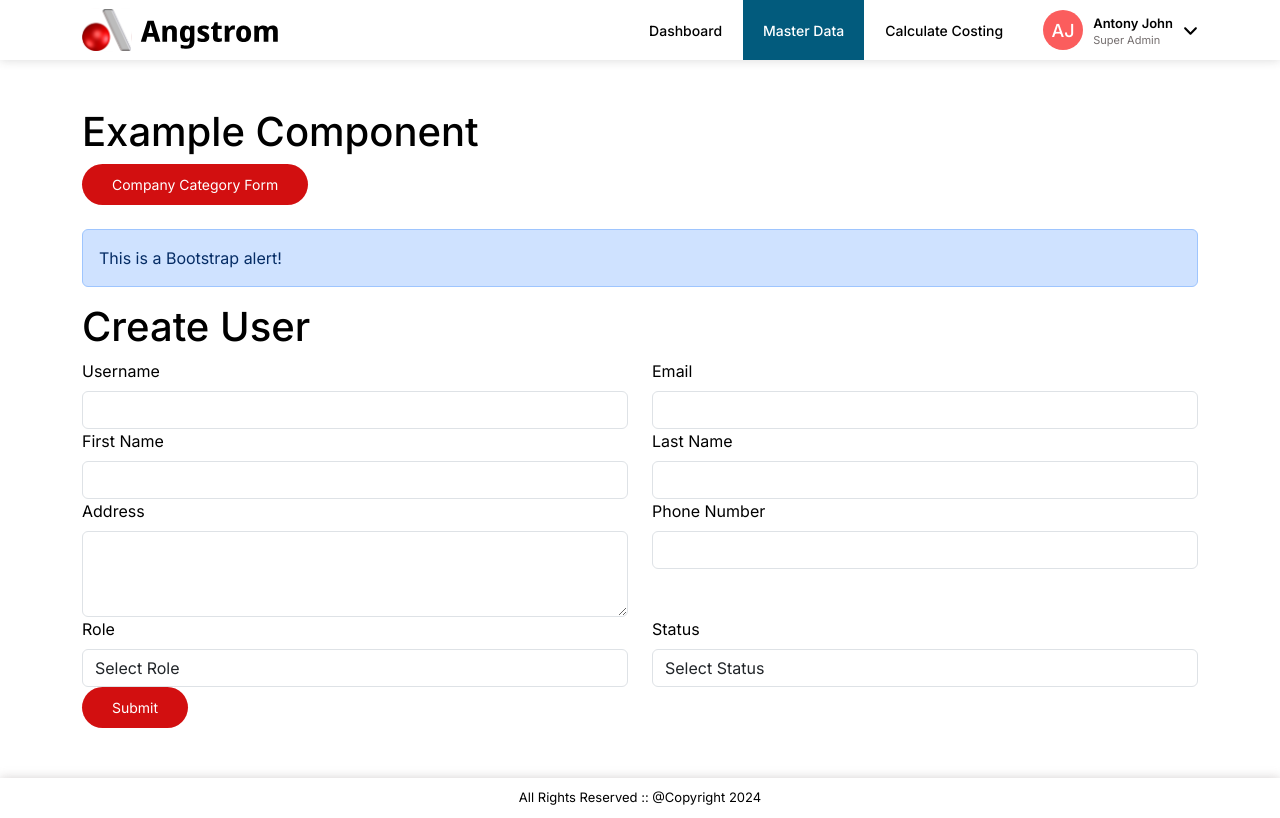
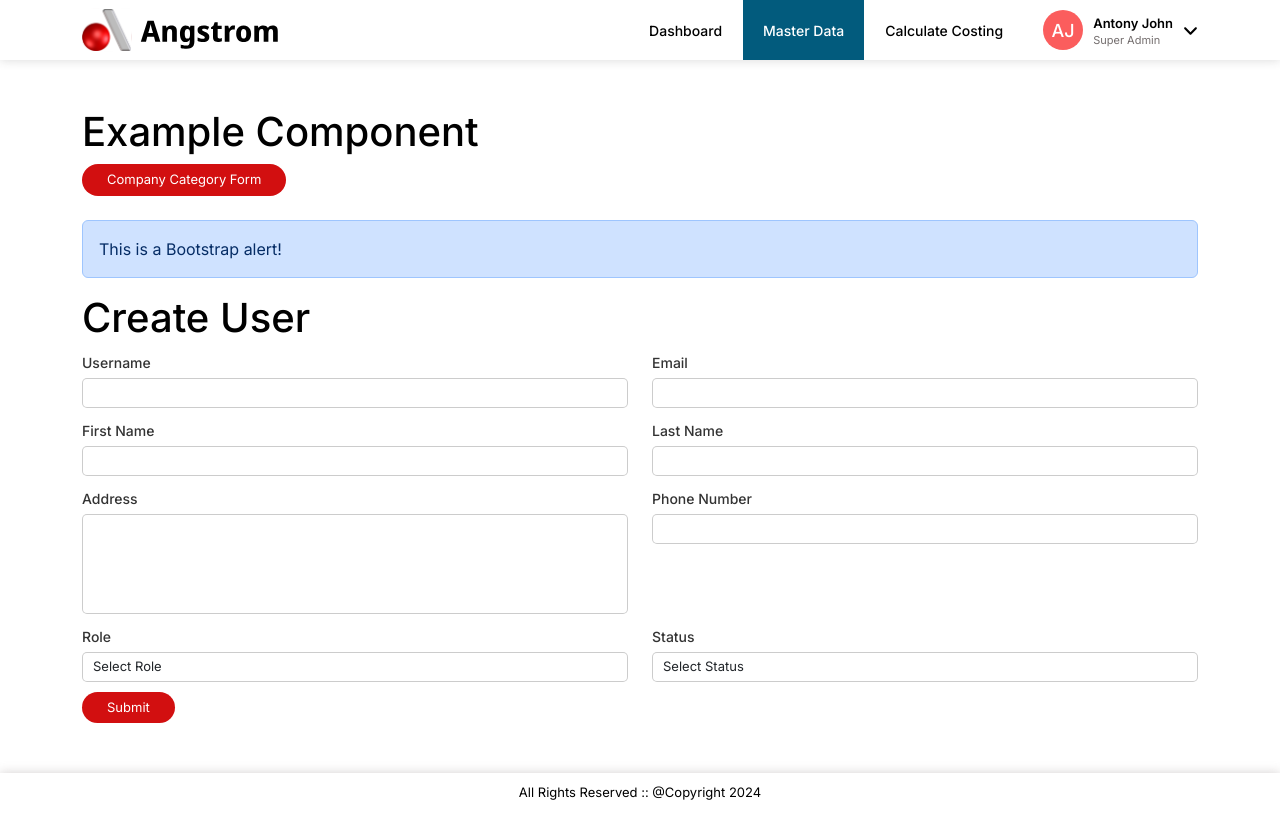
Before and after one commit to aneeshchandhre/angstrom, a Next.js app: page /user/create in a window 1280 px wide. Built offline with nearby package versions, Linux system fonts and the light colour scheme.

Commit message:
1. Create User form styles 2. Popup Form Input and Button issues fixed

```diff
--- a/src/components/users/createForm.js
+++ b/src/components/users/createForm.js
@@ -14,7 +14,7 @@ const CreateUserForm = () => {
     <Form onSubmit={handleSubmit(onSubmit)}>
       <Row>
         <Col md={6}>
-          <Form.Group controlId="username">
+          <Form.Group controlId="username" className='form-group'>
             <Form.Label>Username</Form.Label>
             <Form.Control {...register('username', { required: 'Username is required' })} />
             {errors.username && <Form.Text className="text-danger">{errors.username.message}</Form.Text>}
@@ -22,7 +22,7 @@ const CreateUserForm = () => {
         </Col>
 
         <Col md={6}>
-          <Form.Group controlId="email">
+          <Form.Group controlId="email" className='form-group'>
             <Form.Label>Email</Form.Label>
             <Form.Control {...register('email', { required: 'Email is required' })} />
             {errors.email && <Form.Text className="text-danger">{errors.email.message}</Form.Text>}
@@ -32,7 +32,7 @@ const CreateUserForm = () => {
 
       <Row>
   <Col md={6}>
-    <Form.Group controlId="first_name">
+    <Form.Group controlId="first_name" className='form-group'>
       <Form.Label>First Name</Form.Label>
       <Form.Control {...register('first_name', { required: 'First Name is required' })} />
       {errors.first_name && <Form.Text className="text-danger">{errors.first_name.message}</Form.Text>}
@@ -40,7 +40,7 @@ const CreateUserForm = () => {
   </Col>
 
   <Col md={6}>
-    <Form.Group controlId="last_name">
+    <Form.Group controlId="last_name" className='form-group'>
       <Form.Label>Last Name</Form.Label>
       <Form.Control {...register('last_name', { required: 'Last Name is required' })} />
       {errors.last_name && <Form.Text className="text-danger">{errors.last_name.message}</Form.Text>}
@@ -49,14 +49,14 @@ const CreateUserForm = () => {
 </Row>
 <Row>
 <Col md={6}>
-    <Form.Group controlId="address">
+    <Form.Group controlId="address" className='form-group'>
       <Form.Label>Address</Form.Label>
       <Form.Control as="textarea" rows={3} {...register('address', { required: 'Address is required' })} />
       {errors.address && <Form.Text className="text-danger">{errors.address.message}</Form.Text>}
     </Form.Group>
   </Col>
   <Col md={6}>
-    <Form.Group controlId="phone_number">
+    <Form.Group controlId="phone_number" className='form-group'>
       <Form.Label>Phone Number</Form.Label>
       <Form.Control {...register('phone_number', { required: 'Phone Number is required' })} />
       {errors.phone_number && <Form.Text className="text-danger">{errors.phone_number.message}</Form.Text>}
@@ -66,7 +66,7 @@ const CreateUserForm = () => {
 
       <Row>
         <Col md={6}>
-          <Form.Group controlId="role">
+          <Form.Group controlId="role" className='form-group'>
             <Form.Label>Role</Form.Label>
             <Form.Control as="select" {...register('role', { required: 'Role is required' })}>
               <option value="">Select Role</option>
@@ -79,7 +79,7 @@ const CreateUserForm = () => {
         </Col>
 
         <Col md={6}>
-          <Form.Group controlId="status">
+          <Form.Group controlId="status" className='form-group'>
             <Form.Label>Status</Form.Label>
             <Form.Control as="select" {...register('status', { required: 'Status is required' })}>
               <option value="">Select Status</option>
--- a/src/styles/layout.scss
+++ b/src/styles/layout.scss
@@ -75,16 +75,22 @@ body {
         font-size: 13px;
     }
 }
-.btn-primary {
-    background: #d20f10;
+.btn {
     border: none;
-    padding: 10px 30px;
+    padding: 6px 25px;
+    font-size: 13px;
     border-radius: 30px;
-    font-size: 14px;
     -webkit-border-radius: 30px;
     -moz-border-radius: 30px;
     -ms-border-radius: 30px;
     -o-border-radius: 30px;
+    &:hover, &:focus, &:visited {
+        border: none;
+        box-shadow: none;
+    }
+}
+.btn-primary {
+    background: #d20f10;
     &:hover {
         background: #8e0000;
     }
```
